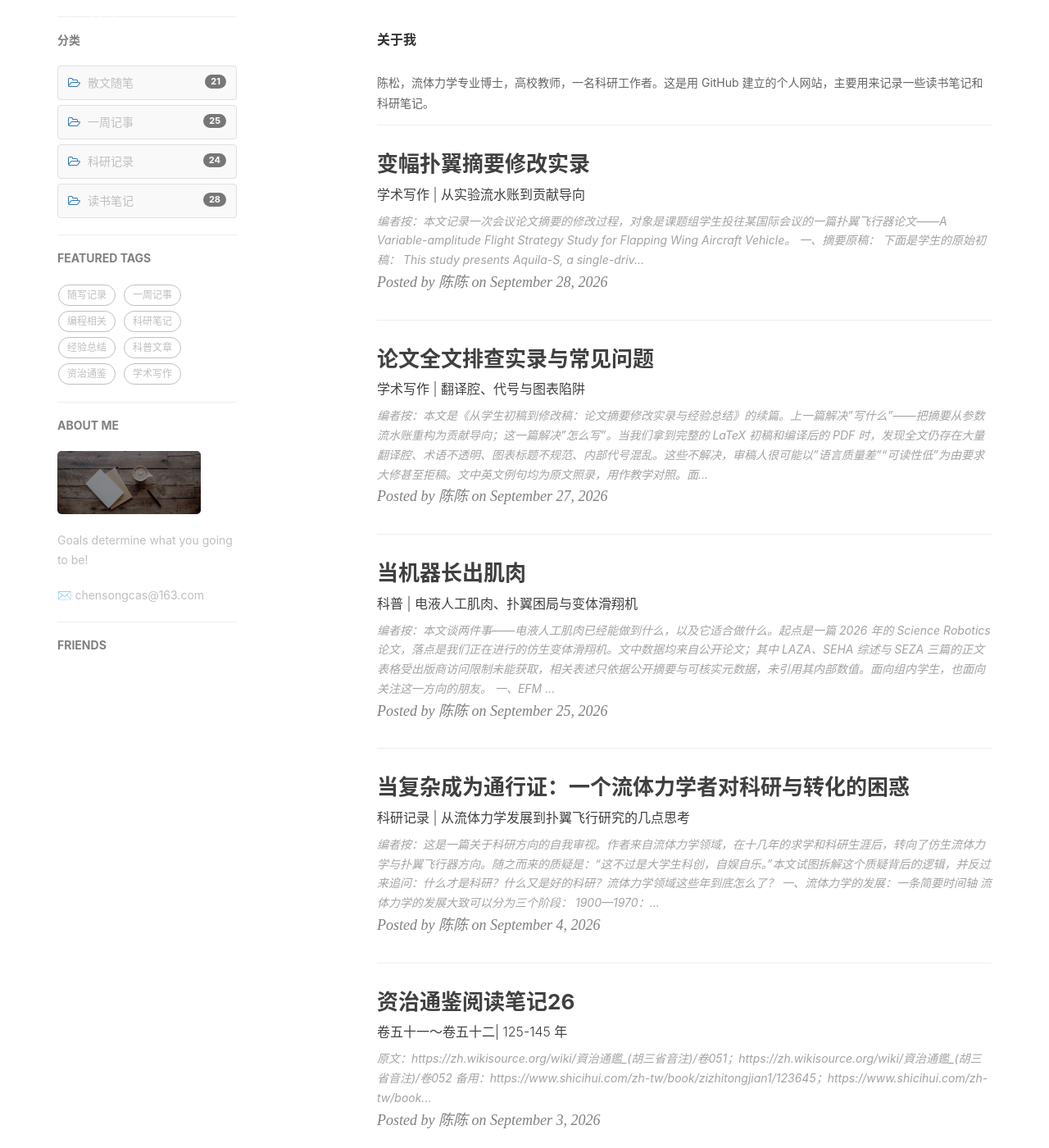
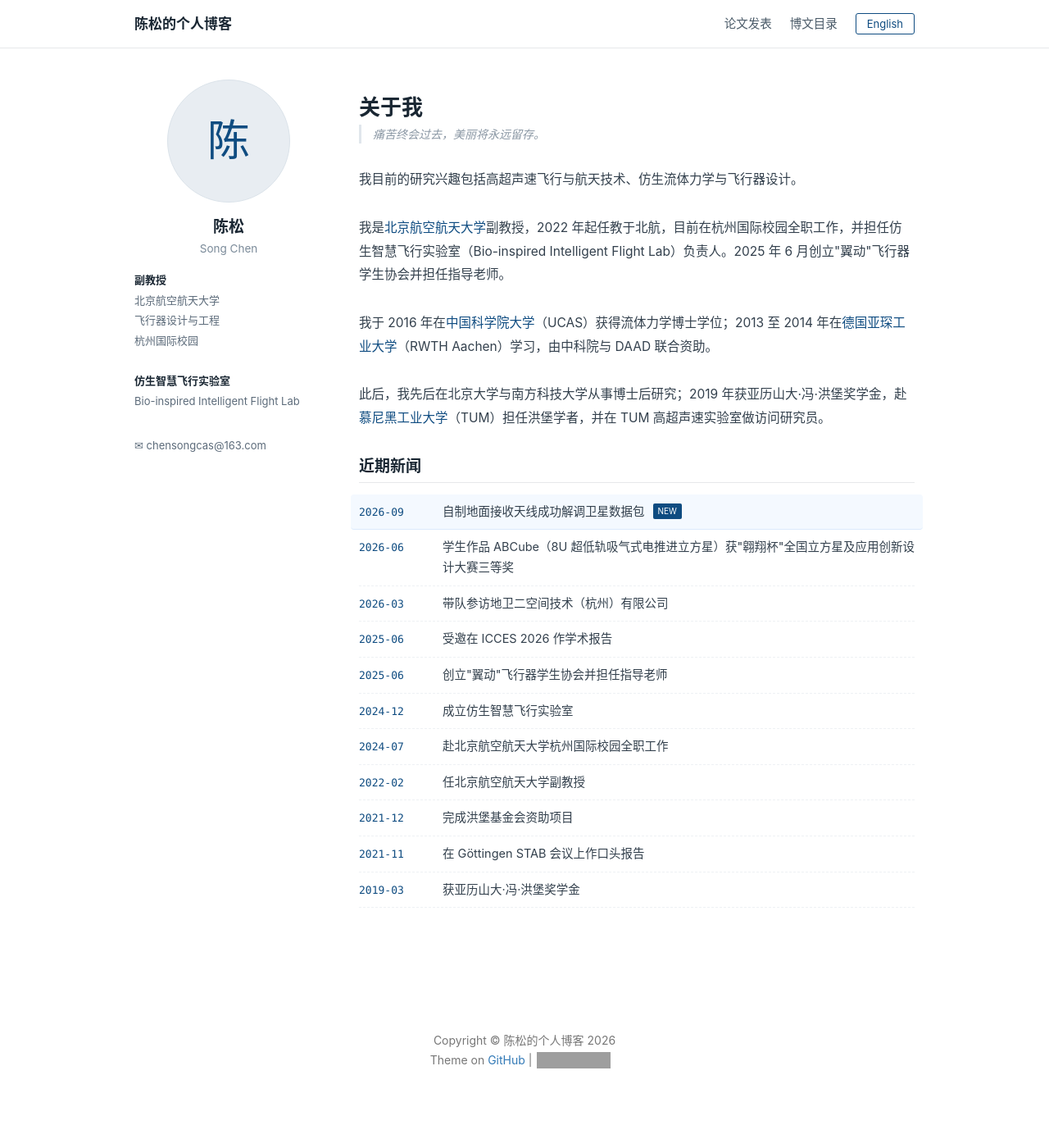
Before and after one commit to chensong212/chensong212.github.io, a Jekyll site: the page built from index.html, in a window 1280 px wide and 1400 px high. Shown: the whole window at 82% size. Built offline with Jekyll 4.4.1, drawn with Linux system fonts in a browser that asks for light colours; nearby versions of some CDN libraries; the list of posts is cut into pages by our own code; comment, search, counter and statistics services are not loaded; some of the changed text lies outside the part shown; grey boxes are pictures that could not be loaded.

Commit message:
Redesign blog: academic layout with profile sidebar, new nav, publications page, English page

```diff
--- a/_includes/head.html
+++ b/_includes/head.html
@@ -26,6 +26,7 @@
 
     <!-- Custom CSS -->
     <link rel="stylesheet" href="{{ "/css/hux-blog.min.css" | prepend: site.baseurl }}">
+    <link rel="stylesheet" href="{{ "/css/academic.css" | prepend: site.baseurl }}">
 
     <!-- Pygments Github CSS -->
     <link rel="stylesheet" href="{{ "/css/syntax.css" | prepend: site.baseurl }}">
--- a/_includes/nav.html
+++ b/_includes/nav.html
@@ -1,85 +1,11 @@
 <!-- Navigation -->
-<nav class="navbar navbar-default navbar-custom navbar-fixed-top">
-    <div class="container-fluid">
-        <!-- Brand and toggle get grouped for better mobile display -->
-        <div class="navbar-header page-scroll">
-            <button type="button" class="navbar-toggle">
-                <span class="sr-only">Toggle navigation</span>
-                <span class="icon-bar"></span>
-                <span class="icon-bar"></span>
-                <span class="icon-bar"></span>
-            </button>
-            <a class="navbar-brand" href="{{ site.baseurl }}/">{{ site.title }}</a>
-        </div>
-
-        <!-- Collect the nav links, forms, and other content for toggling -->
-        <div id="huxblog_navbar">
-            <div class="navbar-collapse">
-                <ul class="nav navbar-nav navbar-right">
-                    <li>
-                        <a href="{{ site.baseurl }}/">Home</a>
-                    </li>
-                    {% for page in site.pages %}{% if page.title %}
-                    <li>
-                        <a href="{{ page.url | prepend: site.baseurl }}">{{ page.title }}</a>
-                    </li>
-                    {% endif %}{% endfor %}
-                </ul>
-            </div>
-        </div>
-        <!-- /.navbar-collapse -->
-    </div>
-    <!-- /.container -->
+<nav class="site-nav">
+  <div class="site-nav-inner">
+    <a class="site-nav-brand" href="{{ site.baseurl }}/">陈松的个人博客</a>
+    <ul class="site-nav-links">
+      <li><a href="{{ site.baseurl }}/publications/" {% if page.url == '/publications/' %}class="on"{% endif %}>论文发表</a></li>
+      <li><a href="{{ site.baseurl }}/categories/" {% if page.url == '/categories/' %}class="on"{% endif %}>博文目录</a></li>
+      <li><a href="{{ site.baseurl }}/english/" class="lang-btn" {% if page.url == '/english/' %}style="background:#0f4c81;color:#fff"{% endif %}>English</a></li>
+    </ul>
+  </div>
 </nav>
-<script>
-    // Drop Bootstarp low-performance Navbar
-    // Use customize navbar with high-quality material design animation
-    // in high-perf jank-free CSS3 implementation
-    var $body   = document.body;
-    var $toggle = document.querySelector('.navbar-toggle');
-    var $navbar = document.querySelector('#huxblog_navbar');
-    var $collapse = document.querySelector('.navbar-collapse');
-
-    var __HuxNav__ = {
-        close: function(){
-            $navbar.className = " ";
-            // wait until animation end.
-            setTimeout(function(){
-                // prevent frequently toggle
-                if($navbar.className.indexOf('in') < 0) {
-                    $collapse.style.height = "0px"
-                }
-            },400)
-        },
-        open: function(){
-            $collapse.style.height = "auto"
-            $navbar.className += " in";
-        }
-    }
-
-    // Bind Event
-    $toggle.addEventListener('click', function(e){
-        if ($navbar.className.indexOf('in') > 0) {
-            __HuxNav__.close()
-        }else{
-            __HuxNav__.open()
-        }
-    })
-
-    /**
-     * Since Fastclick is used to delegate 'touchstart' globally
-     * to hack 300ms delay in iOS by performing a fake 'click',
-     * Using 'e.stopPropagation' to stop 'touchstart' event from
-     * $toggle/$collapse will break global delegation.
-     *
-     * Instead, we use a 'e.target' filter to prevent handler
-     * added to document close HuxNav.
-     *
-     * Also, we use 'click' instead of 'touchstart' as compromise
-     */
-    document.addEventListener('click', function(e){
-        if(e.target == $toggle) return;
-        if(e.target.className == 'icon-bar') return;
-        __HuxNav__.close();
-    })
-</script>
--- /dev/null
+++ b/_layouts/academic.html
@@ -0,0 +1,25 @@
+---
+layout: default
+---
+
+<div class="academic-wrap">
+  <aside class="academic-side">
+    <div class="academic-avatar">陈</div>
+    <h2 class="academic-name">陈松</h2>
+    <div class="academic-en">Song Chen</div>
+    <div class="academic-meta">
+      <b>副教授</b><br>
+      北京航空航天大学<br>
+      飞行器设计与工程<br>
+      杭州国际校园<br><br>
+      <b>仿生智慧飞行实验室</b><br>
+      Bio-inspired Intelligent Flight Lab
+    </div>
+    <div class="academic-contact">
+      <p>✉ chensongcas@163.com</p>
+    </div>
+  </aside>
+  <main class="academic-main">
+    {{ content }}
+  </main>
+</div>
--- a/categories.html
+++ b/categories.html
@@ -1,64 +1,27 @@
 ---
-title: 分类
-layout: default
-description: "分类阅读，沉淀知识"
-header-img: "img/tag_jiujiang2019.jpg"
+layout: academic
+title: 博文目录
 ---
 
-<!-- Page Header -->
-<header class="intro-header" style="background-image: url('{{ site.baseurl }}/{% if page.header-img %}{{ page.header-img }}{% else %}{{ site.header-img }}{% endif %}')">
-    <div class="container">
-        <div class="row">
-            <div class="col-lg-8 col-lg-offset-2 col-md-10 col-md-offset-1">
-                <div class="site-heading" id="tag-heading">
-                    <h1>{% if page.title %}{{ page.title }}{% else %}{{ site.title }}{% endif %}</h1>
-                    <span class="subheading">{{ page.description }}</span>
-                </div>
-            </div>
-        </div>
-    </div>
-</header>
+<h1 style="font-size:25px;color:#1a2733;font-weight:600;margin-bottom:8px;">博文目录</h1>
+<p style="color:#8a97a4;font-size:14px;margin-bottom:22px;">共 {{ site.posts.size }} 篇 · 按分类聚合</p>
 
-<!-- Main Content -->
-<div class="container">
-	<div class="row">
-		<div class="col-lg-8 col-lg-offset-2 col-md-10 col-md-offset-1">
-            <!-- 分类导航 -->
-			<div id='category_cloud' class="tags" style="margin-bottom: 40px; text-align: center;">
+<div class="academic-chips">
+  <a href="{{ site.baseurl }}/categories/" class="academic-chip academic-chip-all">全部</a>
   {% for category in site.categories %}
-				<a href="#{{ category[0] }}" title="{{ category[0] }}" rel="{{ category[1].size }}" style="font-size: 15px; margin: 6px; padding: 6px 16px; border-radius: 20px; background: #f5f5f5; color: #555; display: inline-block; border: 1px solid #e0e0e0; transition: all 0.2s ease;">
-                    <i class="fa fa-folder-o" aria-hidden="true"></i> {{ category[0] }} <span class="badge" style="background-color: #888; margin-left: 5px;">{{ category[1].size }}</span>
-                </a>
+  <a href="{{ site.baseurl }}/categories/#{{ category[0] }}" class="academic-chip">{{ category[0] }} <span style="opacity:.65;font-size:11px;">{{ category[1].size }}</span></a>
   {% endfor %}
 </div>
 
-            <!-- 分类列表 -->
 {% for category in site.categories %}
-			<div class="one-tag-list" style="margin-bottom: 50px;">
-			  	<span class="fa fa-folder-open listing-seperator" id="{{ category[0] }}" style="font-size: 22px; font-weight: bold; display: block; border-bottom: 2px solid #337ab7; padding-bottom: 12px; margin-bottom: 25px; color: #337ab7;">
-                    <span class="tag-text" style="margin-left: 10px; font-family: -apple-system, BlinkMacSystemFont, 'Segoe UI', Roboto, 'Helvetica Neue', Arial, sans-serif;">{{ category[0] }}</span>
+<div class="academic-cat" id="{{ category[0] }}">{{ category[0] }}</div>
+{% for post in category[1] %}
+<div style="display:grid;grid-template-columns:78px 1fr;gap:14px;padding:8px 0;border-bottom:1px dashed #f0f3f5;">
+  <span style="font-size:12.5px;color:#9aa7b4;font-family:ui-monospace,Menlo,monospace;padding-top:3px;">{{ post.date | date: "%m-%d" }}</span>
+  <span>
+    <a href="{{ post.url | prepend: site.baseurl }}" style="font-size:15px;color:#252a2f;text-decoration:none;font-weight:500;">{{ post.title }}</a>
+    {% if post.subtitle %}<div style="font-size:13px;color:#8a97a4;margin-top:1px;">{{ post.subtitle }}</div>{% endif %}
   </span>
-				{% for post in category[1] %}
-				 <div class="post-preview" style="margin-bottom: 20px; padding: 10px 0;">
-				    <a href="{{ post.url | prepend: site.baseurl }}">
-				        <h2 class="post-title" style="font-size: 19px; margin-top: 5px; margin-bottom: 8px; font-weight: 600; line-height: 1.4;">
-                            {{ post.title }}
-				        </h2>
-				        {% if post.subtitle %}
-				        <h3 class="post-subtitle" style="font-size: 14px; font-weight: normal; color: #777; margin-top: 0; margin-bottom: 10px; line-height: 1.4;">
-				            {{ post.subtitle }}
-				        </h3>
-				        {% endif %}
-				    </a>
-                    <p class="post-meta" style="font-size: 12px; color: #999; margin-top: 5px; font-style: italic;">
-                        Posted on {{ post.date | date: "%B %-d, %Y" }}
-                    </p>
-				</div>
-				<hr style="margin-top: 15px; margin-bottom: 15px; border-top: 1px solid #eee;">
-				{% endfor %}
 </div>
 {% endfor %}
-
-		</div>
-	</div>
-</div>
+{% endfor %}
--- /dev/null
+++ b/css/academic.css
@@ -0,0 +1,69 @@
+/* Academic layout styles for 陈松的个人博客 */
+
+/* Nav */
+.site-nav { background:#fff; border-bottom:1px solid #e6e8ea; position:sticky; top:0; z-index:1000; }
+.site-nav-inner { max-width:1000px; margin:0 auto; padding:0 24px; display:flex; align-items:center; justify-content:space-between; height:58px; }
+.site-nav-brand { font-size:17px; font-weight:600; color:#1a2733; text-decoration:none; }
+.site-nav-brand:hover { color:#0f4c81; }
+.site-nav-links { list-style:none; display:flex; gap:22px; align-items:center; margin:0; padding:0; }
+.site-nav-links li { margin:0; }
+.site-nav-links a { text-decoration:none; color:#4a5a68; font-size:14.5px; }
+.site-nav-links a:hover, .site-nav-links a.on { color:#0f4c81; }
+.site-nav-links a.on { font-weight:600; border-bottom:2px solid #0f4c81; padding-bottom:3px; }
+.lang-btn { border:1px solid #0f4c81; color:#0f4c81 !important; padding:4px 13px; border-radius:3px; font-size:13px !important; }
+.lang-btn:hover { background:#0f4c81; color:#fff !important; }
+
+/* Academic layout */
+.academic-wrap { max-width:1000px; margin:0 auto; padding:38px 24px 60px; display:grid; grid-template-columns:230px 1fr; gap:44px; }
+.academic-side { text-align:center; }
+.academic-avatar { width:150px; height:150px; border-radius:50%; background:#e8edf2; margin:0 auto 16px;
+  display:flex; align-items:center; justify-content:center; font-size:52px; color:#0f4c81; border:1px solid #dbe3ea; }
+.academic-name { font-size:19px; color:#1a2733; margin-bottom:4px; }
+.academic-en { font-size:13.5px; color:#7a8a99; margin-bottom:14px; }
+.academic-meta { font-size:13px; color:#5c6b7a; line-height:1.9; text-align:left; }
+.academic-meta b { color:#1a2733; font-weight:600; }
+.academic-contact { margin-top:14px; text-align:left; font-size:13px; color:#5c6b7a; }
+.academic-contact a { color:#0f4c81; text-decoration:none; }
+
+.academic-main { min-width:0; }
+.academic-main h1 { font-size:24px; }
+.academic-quote { font-size:14px; color:#8a97a4; font-style:italic; margin-bottom:26px; padding-left:14px; border-left:3px solid #e0e6ec; }
+.academic-main p { font-size:15.5px; color:#33404d; margin-bottom:14px; line-height:1.85; }
+.academic-main p a { color:#0f4c81; text-decoration:none; }
+.academic-main p a:hover { text-decoration:underline; }
+.academic-sec { font-size:19px; color:#1a2733; font-weight:600; margin:34px 0 14px; padding-bottom:8px; border-bottom:1px solid #e6e8ea; }
+
+/* News */
+.academic-news { list-style:none; padding:0; }
+.academic-news li { display:grid; grid-template-columns:88px 1fr; gap:14px; padding:9px 0; border-bottom:1px dashed #eef1f4; font-size:14.5px; color:#33404d; }
+.academic-news .d { color:#0f4c81; font-size:13px; font-family:ui-monospace,Menlo,monospace; padding-top:2px; }
+.academic-news li.new { background:#f4f9ff; margin:0 -10px; padding:9px 10px; border-radius:4px; border-bottom:1px solid #dceafc; }
+.tag-new { display:inline-block; background:#0f4c81; color:#fff; font-size:10px; padding:1px 6px; border-radius:2px; margin-left:6px; vertical-align:2px; }
+
+/* Publications */
+.academic-pub { padding:14px 0 14px 46px; border-bottom:1px solid #f0f3f5; position:relative; font-size:15px; color:#33404d; }
+.academic-pub-num { position:absolute; left:0; top:14px; font-size:13px; color:#0f4c81; font-family:ui-monospace,Menlo,monospace; }
+.academic-pub-title { font-weight:600; color:#1a2733; }
+.academic-pub-authors { font-size:13.5px; color:#5c6b7a; margin-top:3px; }
+.academic-pub-venue { font-size:13.5px; color:#7a8a99; font-style:italic; margin-top:2px; }
+.pub-tag { display:inline-block; font-size:11px; padding:1px 7px; border-radius:3px; margin-left:6px; vertical-align:1px; }
+.pub-tag-ok { background:#e6f4ea; color:#1e7e34; }
+.pub-tag-sub { background:#fff3cd; color:#856404; }
+
+/* Categories / 博文目录 */
+.academic-chips { margin-bottom:22px; padding-bottom:16px; border-bottom:1px solid #eef1f4; }
+.academic-chip { display:inline-block; font-size:13px; padding:4px 13px; margin:0 7px 7px 0;
+  border:1px solid #dfe5ea; border-radius:14px; color:#5c6b7a; text-decoration:none; background:#fff; }
+.academic-chip:hover { color:#0f4c81; border-color:#0f4c81; }
+.academic-chip-all { background:#0f4c81; color:#fff; border-color:#0f4c81; }
+.academic-cat { font-size:15px; font-weight:600; color:#0f4c81; margin:26px 0 8px; padding-bottom:6px; border-bottom:1px solid #e6e8ea; }
+
+@media (max-width:820px) {
+  .academic-wrap { grid-template-columns:1fr; }
+  .academic-side { margin-bottom:0; }
+  .academic-side .academic-meta, .academic-side .academic-contact { text-align:center; }
+  .site-nav-links { gap:14px; }
+  .site-nav-links a { font-size:13px; }
+  .academic-pub { padding-left:0; }
+  .academic-pub-num { position:static; display:inline-block; margin-right:6px; }
+}
--- a/index.html
+++ b/index.html
@@ -1,41 +1,30 @@
 ---
-layout: home
+layout: academic
+title: 关于我
 ---
 
-{% for post in paginator.posts %}
-<div class="post-preview">
-    <a href="{{ post.url | prepend: site.baseurl }}">
-        <h2 class="post-title">
-            {{ post.title }}
-        </h2>
-        {% if post.subtitle %}
-        <h3 class="post-subtitle">
-            {{ post.subtitle }}
-        </h3>
-        {% endif %}
-        <div class="post-content-preview">
-            {{ post.content | strip_html | truncate:200 }}
-        </div>
-    </a>
-    <p class="post-meta">
-        Posted by {% if post.author %}{{ post.author }}{% else %}{{ site.title }}{% endif %} on {{ post.date | date: "%B %-d, %Y" }}
-    </p>
-</div>
-<hr>
-{% endfor %}
+<h1 style="font-size:26px;color:#1a2733;font-weight:600;margin-bottom:6px;">关于我</h1>
+<div class="academic-quote">痛苦终会过去，美丽将永远留存。</div>
 
-<!-- Pager -->
-{% if paginator.total_pages > 1 %}
-<ul class="pager">
-    {% if paginator.previous_page %}
-    <li class="previous">
-        <a href="{{ paginator.previous_page_path | prepend: site.baseurl | replace: '//', '/' }}">&larr; Newer Posts</a>
-    </li>
-    {% endif %}
-    {% if paginator.next_page %}
-    <li class="next">
-        <a href="{{ paginator.next_page_path | prepend: site.baseurl | replace: '//', '/' }}">Older Posts &rarr;</a>
-    </li>
-    {% endif %}
+<p>我目前的研究兴趣包括高超声速飞行与航天技术、仿生流体力学与飞行器设计。</p>
+
+<p>我是<a href="https://www.buaa.edu.cn/">北京航空航天大学</a>副教授，2022 年起任教于北航，目前在杭州国际校园全职工作，并担任仿生智慧飞行实验室（Bio-inspired Intelligent Flight Lab）负责人。2025 年 6 月创立"翼动"飞行器学生协会并担任指导老师。</p>
+
+<p>我于 2016 年在<a href="https://english.cas.cn/">中国科学院大学</a>（UCAS）获得流体力学博士学位；2013 至 2014 年在<a href="https://www.rwth-aachen.de/">德国亚琛工业大学</a>（RWTH Aachen）学习，由中科院与 DAAD 联合资助。</p>
+
+<p>此后，我先后在北京大学与南方科技大学从事博士后研究；2019 年获亚历山大·冯·洪堡奖学金，赴<a href="https://www.tum.de/">慕尼黑工业大学</a>（TUM）担任洪堡学者，并在 TUM 高超声速实验室做访问研究员。</p>
+
+<h2 class="academic-sec">近期新闻</h2>
+<ul class="academic-news">
+  <li class="new"><span class="d">2026-09</span><span>自制地面接收天线成功解调卫星数据包 <span class="tag-new">NEW</span></span></li>
+  <li><span class="d">2026-06</span><span>学生作品 ABCube（8U 超低轨吸气式电推进立方星）获"翱翔杯"全国立方星及应用创新设计大赛三等奖</span></li>
+  <li><span class="d">2026-03</span><span>带队参访地卫二空间技术（杭州）有限公司</span></li>
+  <li><span class="d">2025-06</span><span>受邀在 ICCES 2026 作学术报告</span></li>
+  <li><span class="d">2025-06</span><span>创立"翼动"飞行器学生协会并担任指导老师</span></li>
+  <li><span class="d">2024-12</span><span>成立仿生智慧飞行实验室</span></li>
+  <li><span class="d">2024-07</span><span>赴北京航空航天大学杭州国际校园全职工作</span></li>
+  <li><span class="d">2022-02</span><span>任北京航空航天大学副教授</span></li>
+  <li><span class="d">2021-12</span><span>完成洪堡基金会资助项目</span></li>
+  <li><span class="d">2021-11</span><span>在 Göttingen STAB 会议上作口头报告</span></li>
+  <li><span class="d">2019-03</span><span>获亚历山大·冯·洪堡奖学金</span></li>
 </ul>
-{% endif %}
--- /dev/null
+++ b/publications.md
@@ -0,0 +1,62 @@
+---
+layout: academic
+title: 论文发表
+---
+
+<h1 style="font-size:25px;color:#1a2733;font-weight:600;margin-bottom:8px;">论文发表</h1>
+<p style="color:#8a97a4;font-size:14px;margin-bottom:28px;">按年份倒序 · 作者名单与状态仍在核对中</p>
+
+<div style="border-bottom:1px solid #e6e8ea;padding-bottom:4px;margin-bottom:20px;">
+  <strong style="font-size:15px;color:#0f4c81;">2026</strong>
+</div>
+
+<div class="academic-pub">
+  <div class="academic-pub-num">[1]</div>
+  <div>
+    <div class="academic-pub-title">Scaling laws with hand-wing index and application to flapping-wing vehicle design software</div>
+    <div class="academic-pub-authors">Guo Y, Wang S, Chen S, Hong G</div>
+    <div class="academic-pub-venue">Bioinspiration &amp; Biomimetics, 21(1), 2026 <span class="pub-tag pub-tag-ok">已发表</span></div>
+  </div>
+</div>
+
+<div class="academic-pub">
+  <div class="academic-pub-num">[2]</div>
+  <div>
+    <div class="academic-pub-title">A data-driven flight optimization of two-segment flapping-wing aircraft based on deep learning</div>
+    <div class="academic-pub-authors">Gan C, Chen S, Ye Z, Hong G</div>
+    <div class="academic-pub-venue">Theoretical and Applied Mechanics Letters, 16(1), 2026 <span class="pub-tag pub-tag-ok">已发表</span></div>
+  </div>
+</div>
+
+<div class="academic-pub">
+  <div class="academic-pub-num">[3]</div>
+  <div>
+    <div class="academic-pub-title">Speed-Dependent Control Effectiveness Analysis of a Flapping-Wing Aerial Vehicle</div>
+    <div class="academic-pub-authors">Guo Y, Chen J, Chen S, Hong G</div>
+    <div class="academic-pub-venue">AIAA Journal, 2026 <span class="pub-tag pub-tag-sub">在投</span></div>
+  </div>
+</div>
+
+<div class="academic-pub">
+  <div class="academic-pub-num">[4]</div>
+  <div>
+    <div class="academic-pub-title">Data-driven modeling of cycle-averaged and phase-resolved aerodynamic responses of a three-dimensional rigid flapping wing</div>
+    <div class="academic-pub-authors">作者名单待定</div>
+    <div class="academic-pub-venue">Theoretical and Applied Mechanics Letters <span class="pub-tag pub-tag-sub">修改中</span></div>
+  </div>
+</div>
+
+<div class="academic-pub">
+  <div class="academic-pub-num">[5]</div>
+  <div>
+    <div class="academic-pub-title">A Variable-amplitude Flight Strategy Study for Flapping Wing Aircraft Vehicle</div>
+    <div class="academic-pub-authors">作者名单待定</div>
+    <div class="academic-pub-venue">国际会议 <span class="pub-tag pub-tag-sub">修改中</span></div>
+  </div>
+</div>
+
+<div style="border-bottom:1px solid #e6e8ea;padding-bottom:4px;margin:28px 0 20px;">
+  <strong style="font-size:15px;color:#0f4c81;">2025 及更早</strong>
+</div>
+
+<p style="color:#8a97a4;font-size:14px;">（2016 年博士以来的高超声速、DSMC、仿生气动方向论文待补充。如需，可提供 <code>.bib</code> 文件自动渲染。）</p>
```
Also changed, not shown: english.md (added, +36 -0 lines). Lines whose indentation alone changed are shown as unchanged.
